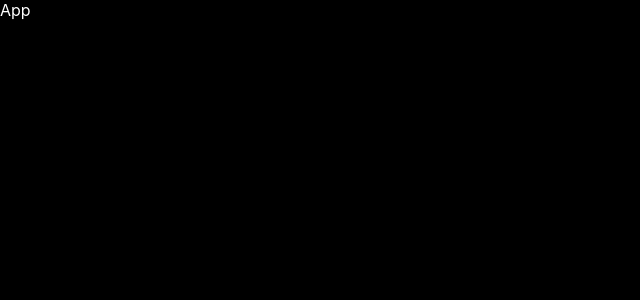
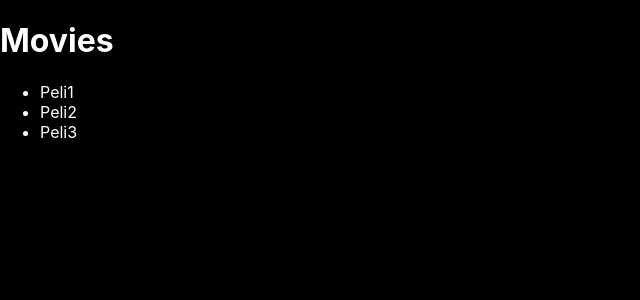
Before and after one commit to rguajanlema/movies-react, a React (Create React App) app: page / in a window 1280 px wide. Shown: the top 300 px of the page, without its empty margins (0-640 px from the left). Built offline with nearby package versions, Linux system fonts and the light colour scheme.

Commit message:
Creacion de componente MoviesGrid
Llamada a componente MovieGrid

```diff
--- a/src/App.jsx
+++ b/src/App.jsx
@@ -1,5 +1,14 @@
-export function App(){
-    return (
-        <div>App</div>
-    )
+import { MoviesGrid } from "./MoviesGrid";
+
+export function App() {
+  return (
+    <div>
+      <header>
+        <h1>Movies</h1>
+      </header>
+      <main>
+        <MoviesGrid />
+      </main>
+    </div>
+  );
 }
--- /dev/null
+++ b/src/MoviesGrid.jsx
@@ -0,0 +1,9 @@
+export function MoviesGrid() {
+  return (
+    <ul>
+      <li>Peli1</li>
+      <li>Peli2</li>
+      <li>Peli3</li>
+    </ul>
+  );
+}
--- a/src/index.js
+++ b/src/index.js
@@ -3,8 +3,4 @@ import ReactDOM from "react-dom";
 import "./index.css";
 import { App } from "./App";
 
-ReactDOM.render(
-  //pasamos contenidos children como si fuera una variable
-  <App />,
-  document.getElementById("root")
-);
+ReactDOM.render(<App />, document.getElementById("root"));
```
